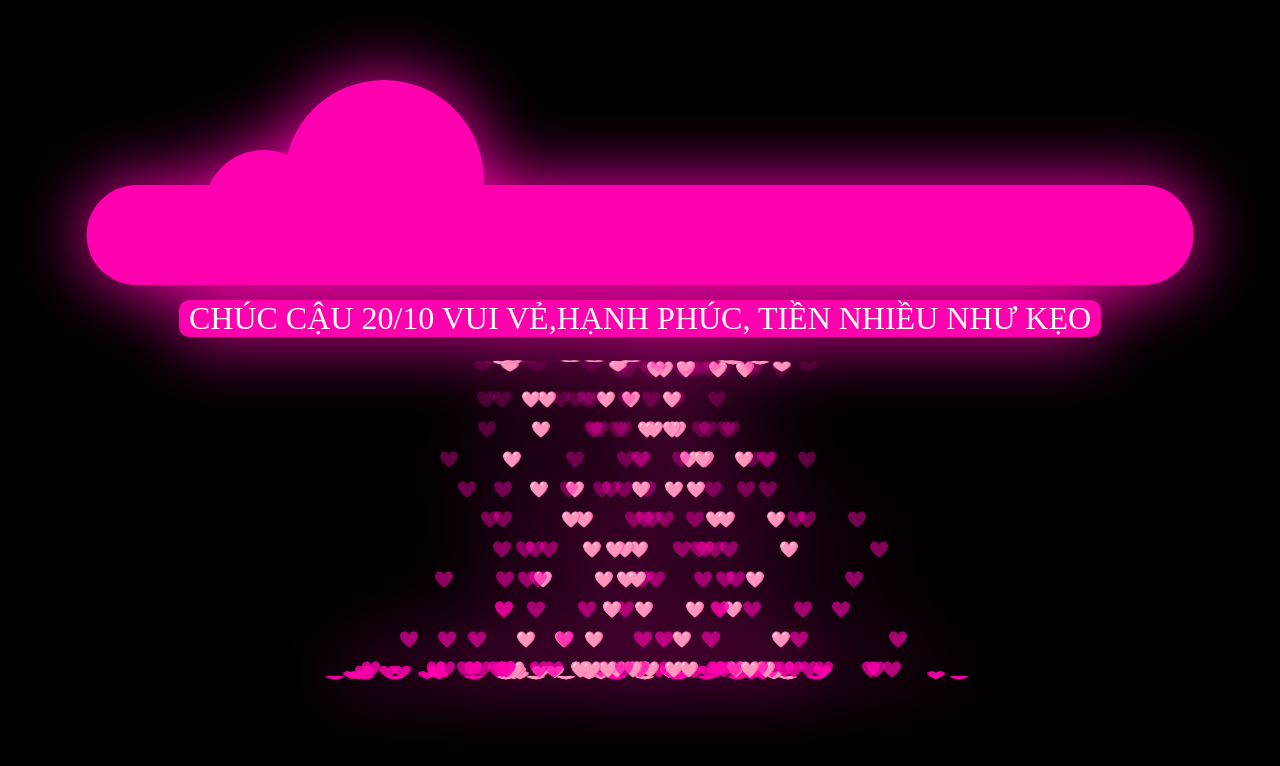
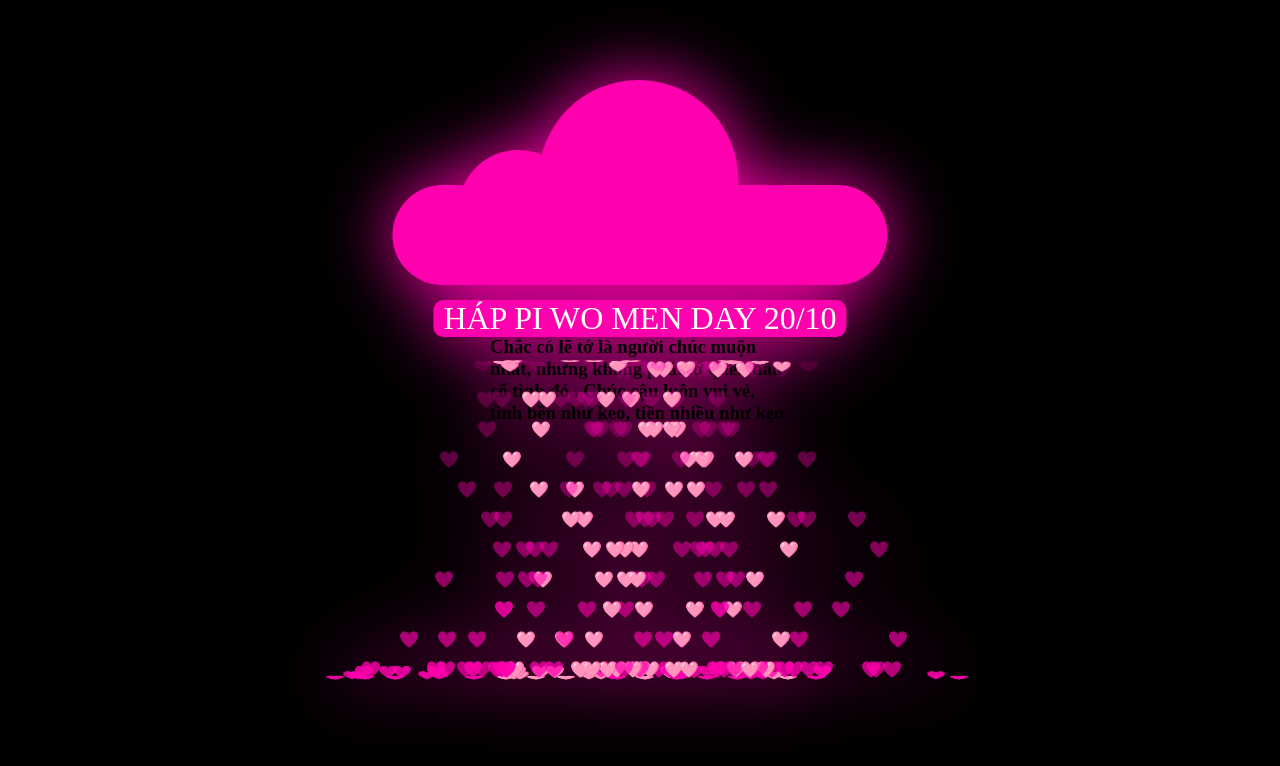
Before and after one commit to blue552/WomanDayforfriend, a plain HTML site: page index.html in a window 1280 px wide. Drawn offline with Linux system fonts and the light colour scheme; animation ran at ten frames a second.

Commit message:
Update index.html

```diff
--- a/index.html
+++ b/index.html
@@ -11,7 +11,11 @@
 <body>
     <div class="container">
         <div class="cloud">
-            <h2>Chúc cậu 20/10 vui vẻ,hạnh phúc, tiền nhiều như kẹo</h2>
+            <h2>Háp pi wo men day 20/10 </h2>
+
+            <br>
+            <br>
+            <h3>Chắc có lẽ tớ là người chúc muộn nhất, nhưng không phải tớ quên đâu cố tình đó . Chúc cậu luôn vui vẻ, tình bền như keo, tiền nhiều như kẹo</h2>
         </div>
     </div>
 
```
